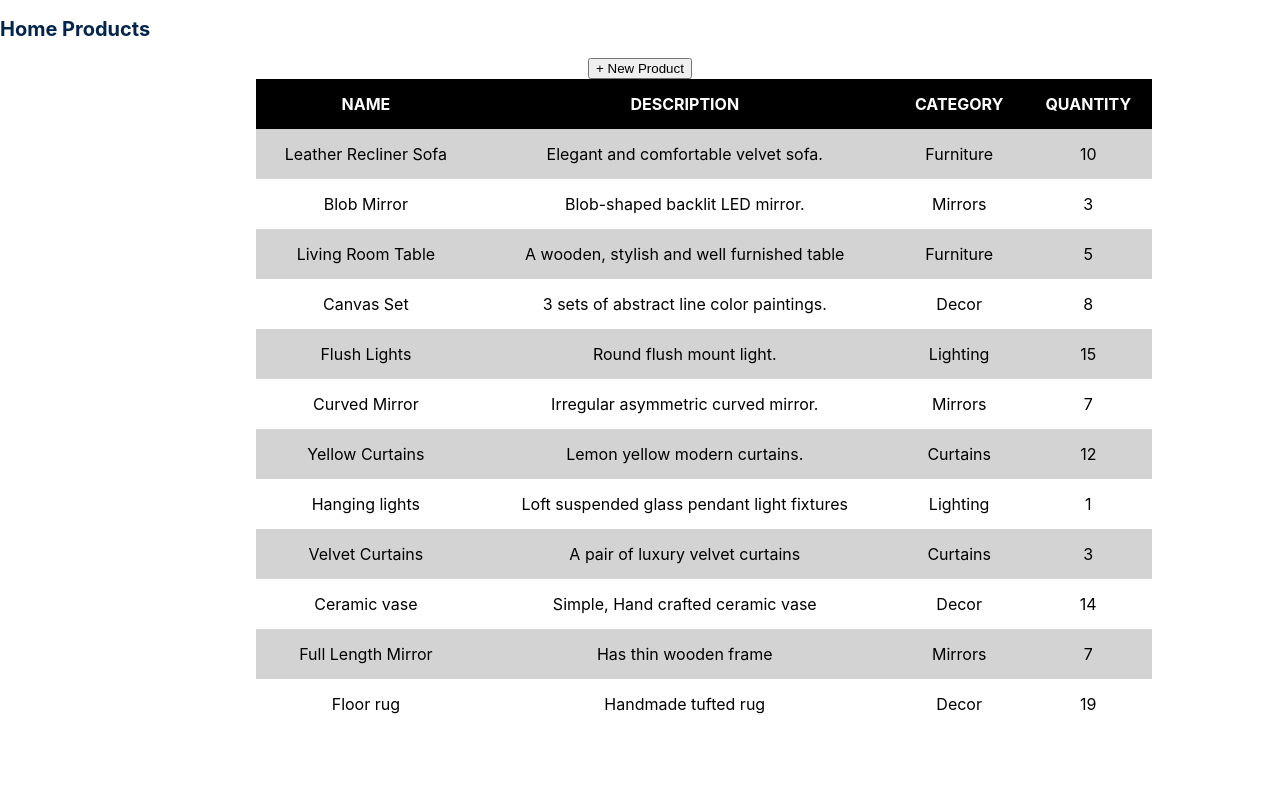
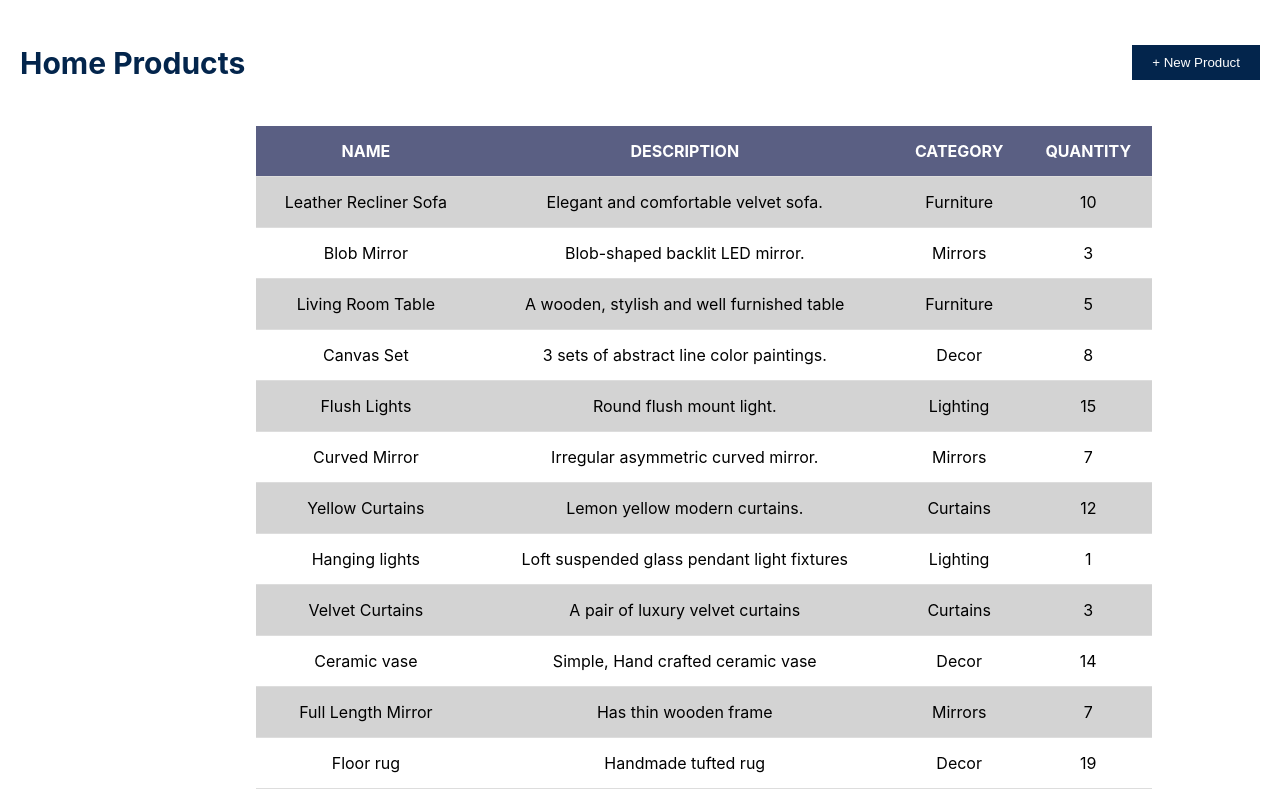
Before and after one commit to dexterbrian/inventory-app, a React (Create React App) app: page / in a window 1280 px wide. Built offline with nearby package versions, Linux system fonts and the light colour scheme; data requests are answered from the project's data file.

Commit message:
Edited product container css

```diff
--- a/src/components/prodlist/ProductListing.css
+++ b/src/components/prodlist/ProductListing.css
@@ -1,19 +1,38 @@
 .product-container {
-    padding: 0;
-    margin: 0;
+    padding: 20px;
+    margin: 0 auto;
+    border-radius: 20%;
+    background-color: white;
+    left: 10%;
+    right: 10%;
+}
+
+.navbar {
+    display: flex;
+    justify-content: space-between;
+    align-items: center;
+    margin-bottom: 20px;
+}
+
+.add-product-button {
+    background-color: #03254c;
+    color: white;
+    border: none;
+    padding: 10px 20px;
+    cursor: pointer;
 }
 
 .product-title {
     text-align: left;
     color: #03254c;
-    font-size: 20px;
+    font-size: 30px;
+    font-weight: bold;
 }
 
 .product-table {
     width: 70%;
     position: absolute;
     border-collapse: collapse;
-    align-items: center;
     left: 20%;
 }
 
@@ -22,7 +41,7 @@ td, th {
 }
 
 .product-table th {
-    background-color: #000;
+    background-color: #5a5f83;
     color: #fff;
     text-align: center;
 }
@@ -31,6 +50,10 @@ td, th {
     text-align: left;
 }
 
+.product-table tr {
+    border-bottom: 1px solid #ddd;
+}
+
 tr:nth-child(odd){
     background-color: #D3D3D3;
 }
```
